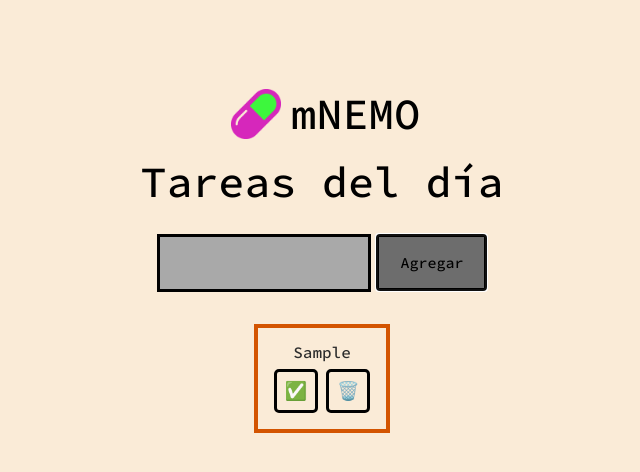
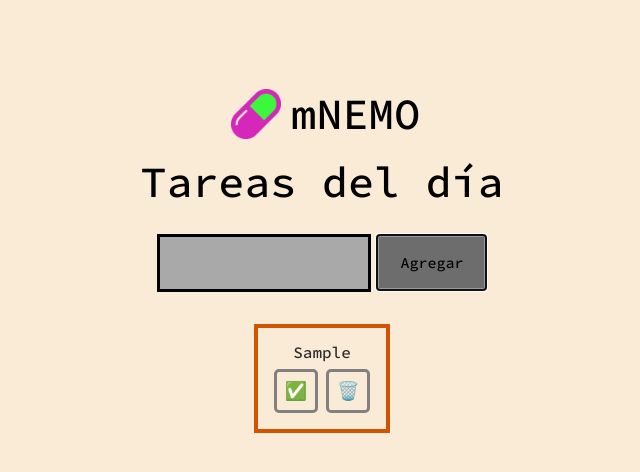
Before and after one commit to felipearredondo08/TP-REACT, a React (Vite) app: page / in a window 1280 px wide. Both pictures are taken after typing "Sample" into the empty fields and a click on the button "Agregar". Shown: the top 472 px of the page, without its empty margins (318-958 px from the left). Built offline with nearby package versions, Linux system fonts and the light colour scheme.

Commit message:
trabajo terminado

```diff
--- a/src/app.css
+++ b/src/app.css
@@ -11,7 +11,6 @@ body {
   font-family: 'Arial', sans-serif;
 
 
-  min-width: 320px;
   min-height: 100vh;
   background-color: antiquewhite;
 }
--- a/src/components/taskform.css
+++ b/src/components/taskform.css
@@ -39,7 +39,7 @@
     background-color: rgb(109, 109, 109);
     border-radius: 0%;
     border: solid 3px;
-    border-color: black;
+    border-color: rgb(158, 154, 154);
 
 
   }
--- a/src/components/taskitem.css
+++ b/src/components/taskitem.css
@@ -28,7 +28,7 @@ font-family: 'Source Code Pro', monospace;
   border: none;
   margin: 4px;
   padding: 8px; /* Ajusta el espacio interno del botón */
-  border: 3px solid #000; /* Cambia el color y el grosor del borde según tus preferencias */
+  border: 3px solid rgb(129, 129, 129); /* Cambia el color y el grosor del borde según tus preferencias */
   border-radius: 5px; /* Agrega bordes redondeados */
 
 
```
Also changed, not shown: src/assets/fondo.jpg (deleted), 1 other file (tests, documents, lock files or other folders).
